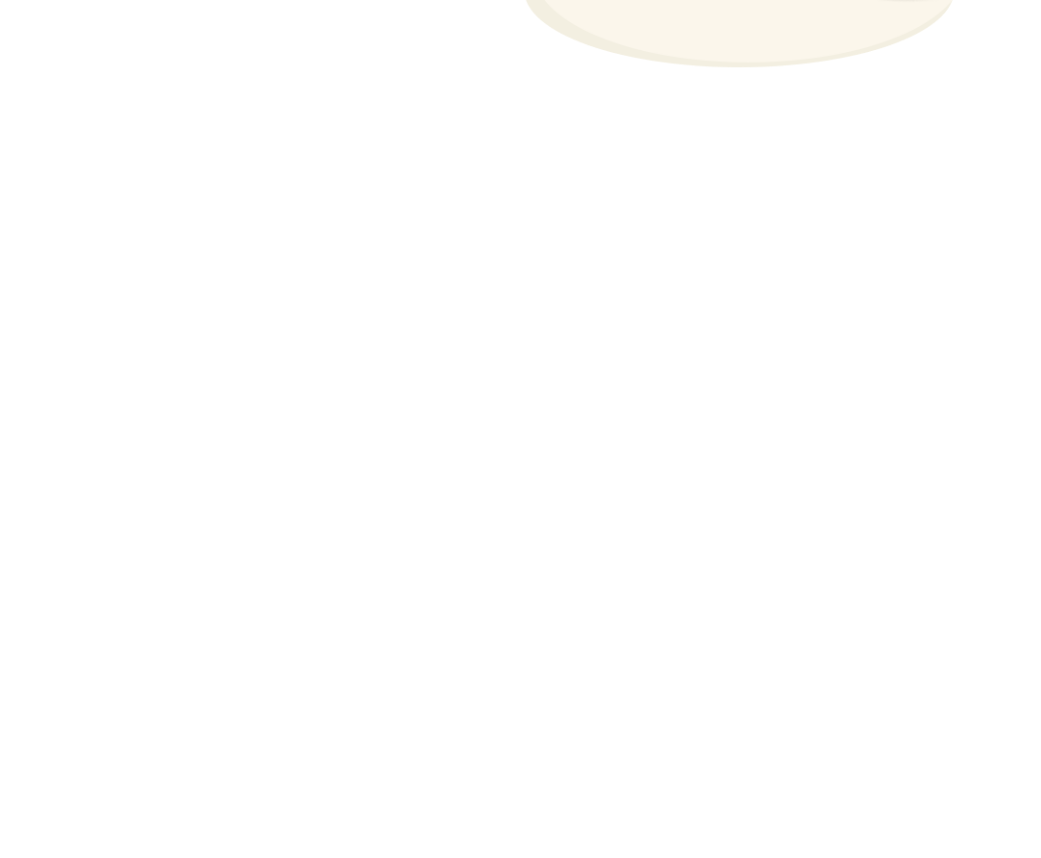
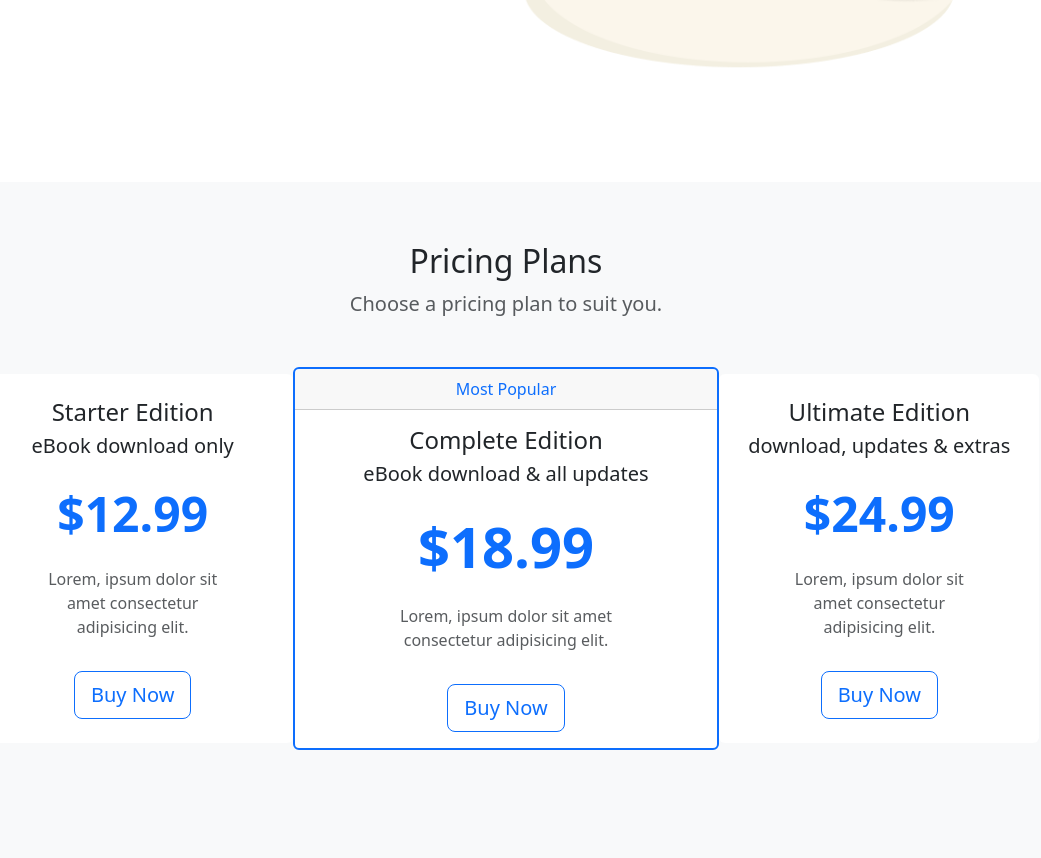
Before and after one commit to JhayCodes/Bootstrap_basics, a plain HTML site: page The-Book/index.html in a window 1280 px wide. Shown: the part 544-1402 px from the top of the page, without its empty margins (134-1175 px from the left). Before the commit the page ends 800 px from the top, so only its background shows below. Drawn offline with nearby package versions, Linux system fonts and the light colour scheme.

Commit message:
implementing card in bootstrap to add pricing plan to The-Book site

```diff
--- a/The-Book/index.html
+++ b/The-Book/index.html
@@ -72,8 +72,61 @@
     </section>
 
     <!-- pricing plans-->
+    <section id="pricing" class="bg-light mt-5">
+        <div class="text-center">
+            <h2>Pricing Plans</h2>
+            <p class="lead text-muted">Choose a pricing plan to suit you.</p>
+        </div>
+        <!--align-items-center: aligns items vertically at the center -->
+        <!-- justify-content-center: aligns items horizontally at the center -->
+        <!-- to control the gap between grids use "g" -->
+        <div class="row my-5 align-items-center justify-content-center g-0">
+            <div class="col-8 col-lg-4 col-xl-3">
+                <div class="card border-0">
+                    <div class="card-body text-center py-4">
+                        <h4 class="card-title">Starter Edition</h4>
+                        <p class="lead card-subtitle">eBook download only</p>
+                        <p class="display-5 my-4 text-primary fw-bold">$12.99</p>
+                        <p class="card-text mx-5 text-muted d-none d-lg-block">Lorem, ipsum dolor sit amet consectetur adipisicing elit.</p>
+                        <a href="#" class="btn btn-outline-primary btn-lg mt-3">Buy Now</a>
+                    </div>
+                </div>
+            </div>
+
+            <div class="col-9 col-lg-4">
+                <div class="card border-primary border-2">
+                    <div class="card-header text-center text-primary">Most Popular</div>
+                    <div class="card-body text-center py-3">
+                        <h4 class="card-title">Complete Edition</h4>
+                        <p class="lead card-subtitle">eBook download & all updates</p>
+                        <p class="display-4 my-4 text-primary fw-bold">$18.99</p>
+                        <p class="card-text mx-5 text-muted d-none d-lg-block">Lorem, ipsum dolor sit amet consectetur adipisicing elit.</p>
+                        <a href="#" class="btn btn-outline-primary btn-lg mt-3">Buy Now</a>
+                    </div>
+                </div>
+            </div>
+
+            <div class="col-8 col-lg-4 col-xl-3">
+                <div class="card border-0">
+                    <div class="card-body text-center py-4">
+                        <h4 class="card-title">Ultimate Edition</h4>
+                        <p class="lead card-subtitle">download, updates & extras</p>
+                        <p class="display-5 my-4 text-primary fw-bold">$24.99</p>
+                        <p class="card-text mx-5 text-muted d-none d-lg-block">Lorem, ipsum dolor sit amet consectetur adipisicing elit.</p>
+                        <a href="#" class="btn btn-outline-primary btn-lg mt-3">Buy Now</a>
+                    </div>
+                </div>
+            </div>
+        </div>
+    </section>
 
     <!-- topics at a glance -->
+
+    <!-- reviews list -->
+
+    <!-- contact form -->
+
+    <!-- get updates / modal trigger -->
 
 
     <script src="https://cdn.jsdelivr.net/npm/bootstrap@5.3.2/dist/js/bootstrap.bundle.min.js"
```
